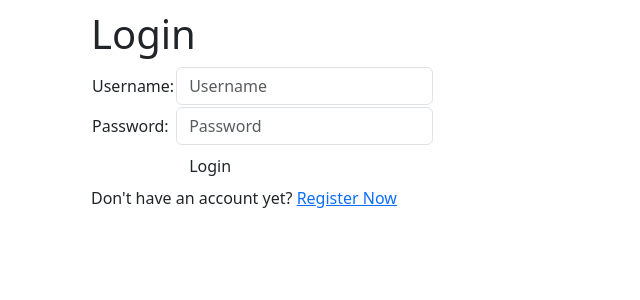
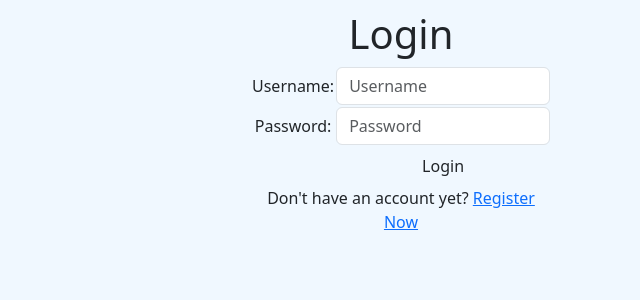
Before and after one commit to mhanifti/BananaAppAdaptable, a Django app: page /login/ in a window 1280 px wide. Shown: the top 300 px of the page, without its empty margins (239-879 px from the left). Run offline with Django 4.2, Linux system fonts and the light colour scheme.

Commit message:
CSS edit-Tugas 5

```diff
--- a/main/templates/login.html
+++ b/main/templates/login.html
@@ -28,7 +28,7 @@
 
             <tr>
                 <td></td>
-                <td><input class="btn login_btn" type="submit" value="Login"></td>
+                <td class="lgn_btn"><input class="btn login_btn" type="submit" value="Login"></td>
             </tr>
         </table>
     </form>
@@ -41,7 +41,7 @@
         </ul>
     {% endif %}
 
-    Don't have an account yet? <a href="{% url 'main:register' %}">Register Now</a>
+    <p class="register_link">Don't have an account yet? <a href="{% url 'main:register' %}">Register Now</a></p>
 
 </div>
 
--- a/main/templates/main.html
+++ b/main/templates/main.html
@@ -26,7 +26,7 @@
         {% comment %} Berikut cara memperlihatkan data produk di bawah baris ini {% endcomment %}
 
         {% for product in products %}
-            <tr>
+            <tr {% if forloop.last %}class="last-product-row"{% endif %}>
                 <td>{{product.name}}</td>
                 <td><img src="{{product.image}}" alt="{{product.name}}" style="height: 100px;"></td>
                 <td>{{product.price}}</td>
--- a/static/css/login.css
+++ b/static/css/login.css
@@ -1,5 +1,11 @@
+.base_body {
+    background-color: aliceblue;
+}
+
 .login {
     margin: auto;
-    width: 50%;
+    width: 25%;
     padding: 10px;
+    background-color: aliceblue;
+    text-align: center;
 }
--- a/static/css/main.css
+++ b/static/css/main.css
@@ -1,3 +1,7 @@
 th {
     color: red;
 }
+
+.last-product-row {
+    background-color: aqua;
+}
--- a/templates/base.html
+++ b/templates/base.html
@@ -15,7 +15,7 @@
         <script src="https://cdn.jsdelivr.net/npm/bootstrap@5.3.2/dist/js/bootstrap.min.js" integrity="sha384-BBtl+eGJRgqQAUMxJ7pMwbEyER4l1g+O15P+16Ep7Q9Q+zqX6gSbd85u4mG4QzX+" crossorigin="anonymous"></script>
     </head>
 
-    <body>
+    <body class="base_body">
         {% block content %}
         {% endblock content %}
     </body>
```
